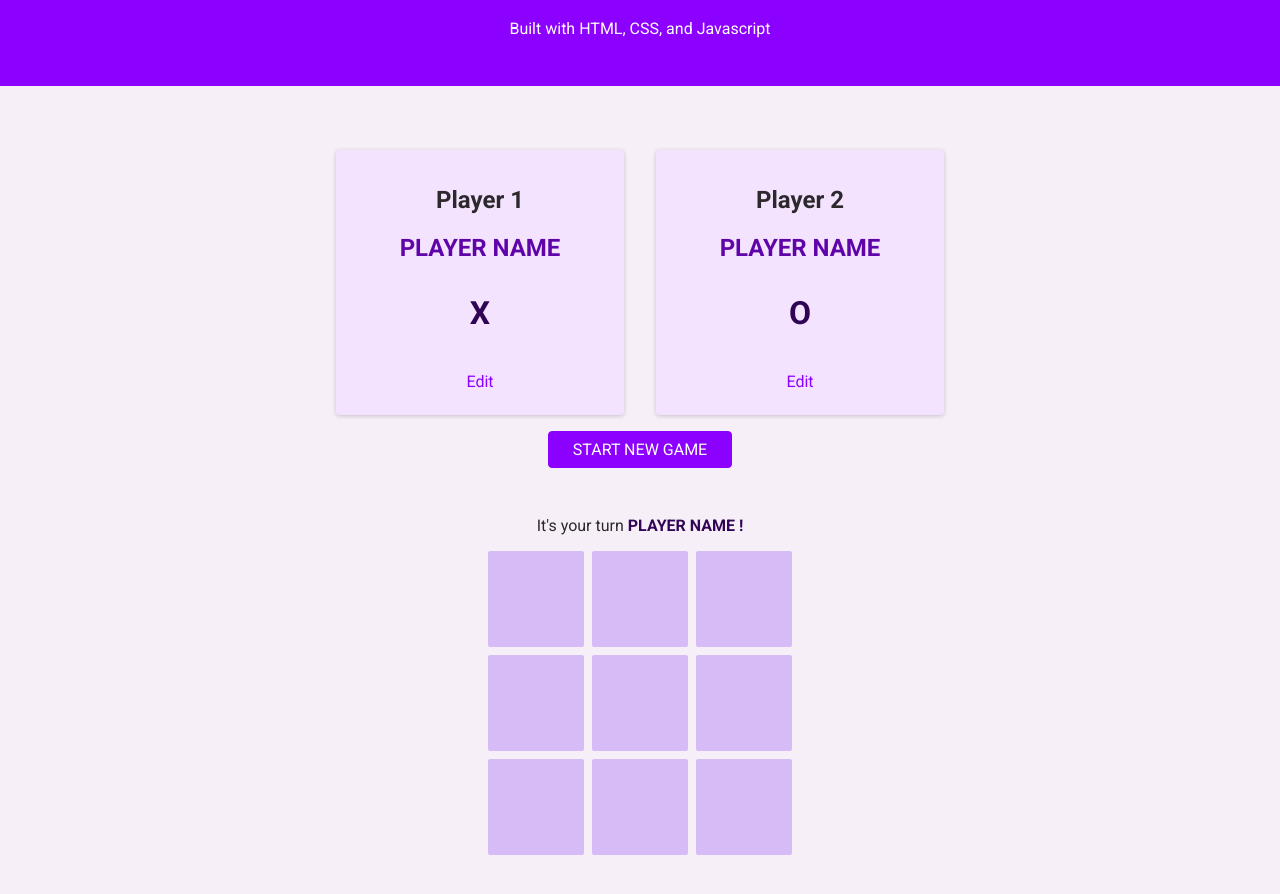
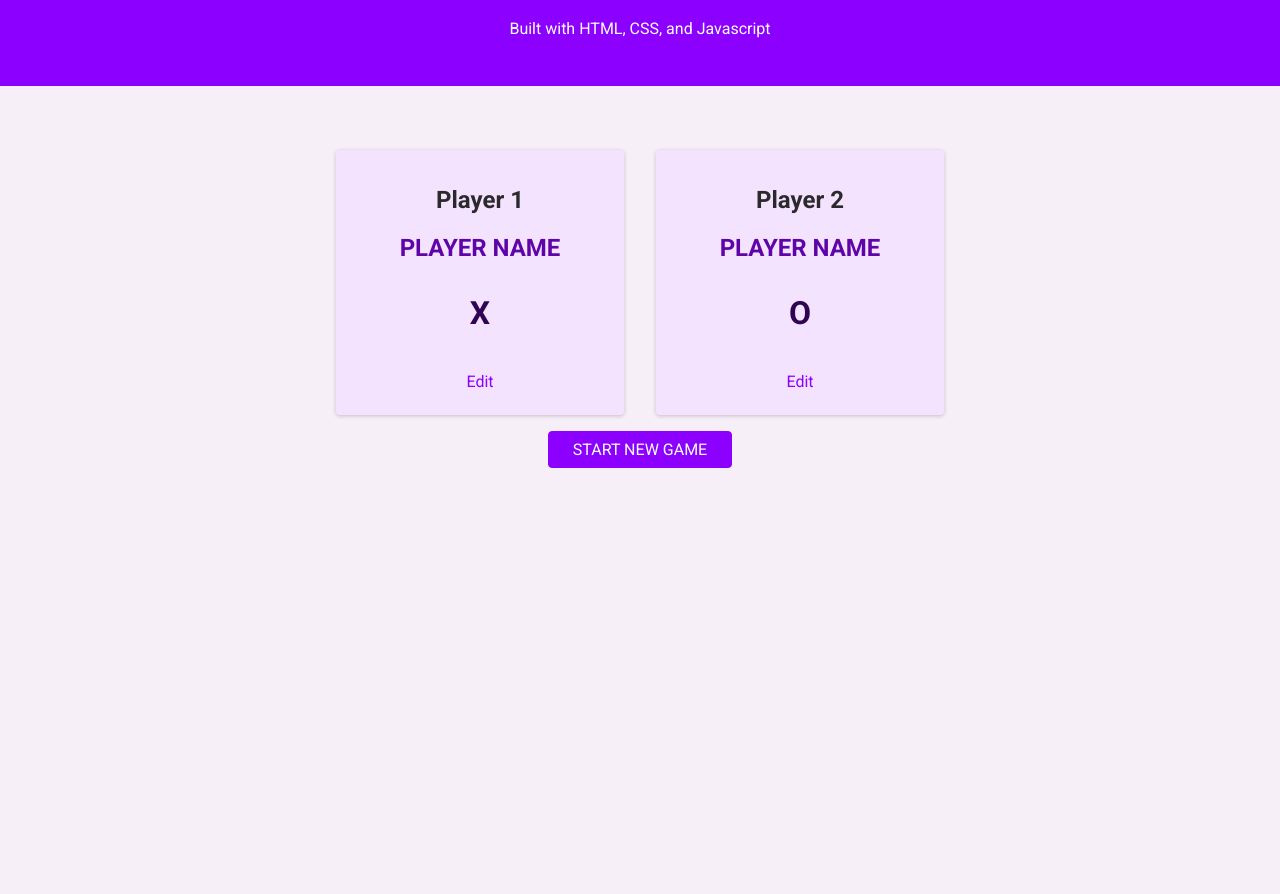
Before and after one commit to smids/tictac-js, a plain HTML site: page index.html in a window 1280 px wide. Shown: the part 94-988 px from the top of the page. After the commit the page ends 800 px from the top, so only its background shows below. Drawn offline with Linux system fonts and the light colour scheme.

Commit message:
adding logic to start a new game

```diff
--- a/index.html
+++ b/index.html
@@ -13,8 +13,8 @@
     />
     <link rel="stylesheet" href="/styles/style.css" />
     <link rel="stylesheet" href="/styles/overlay.css" />
-    <link rel="stylesheet" href="/styles/config.css">
-    <link rel="stylesheet" href="/styles/game.css">
+    <link rel="stylesheet" href="/styles/config.css" />
+    <link rel="stylesheet" href="/styles/game.css" />
 
     <script src="/scripts/config.js" defer></script>
     <script src="/scripts/game.js" defer></script>
@@ -32,11 +32,13 @@
         <form>
           <div class="form-control">
             <label for="player-name">Player Name</label>
-            <input type="text" name="player-name" id="player-name" required/>
+            <input type="text" name="player-name" id="player-name" required />
           </div>
           <div id="config-error"></div>
           <div>
-            <button type="reset" class="btn btn-alt" id="cancel-config-btn">Cancel</button>
+            <button type="reset" class="btn btn-alt" id="cancel-config-btn">
+              Cancel
+            </button>
             <button type="submit" class="btn">Confirm</button>
           </div>
         </form>
@@ -48,7 +50,13 @@
               <h2>Player 1</h2>
               <h3>PLAYER NAME</h3>
               <p class="player-symbol">X</p>
-              <button class="btn btn-alt" id="edit-player-1-btn" data-playerid="1">Edit</button>
+              <button
+                class="btn btn-alt"
+                id="edit-player-1-btn"
+                data-playerid="1"
+              >
+                Edit
+              </button>
             </article>
           </li>
           <li>
@@ -56,11 +64,17 @@
               <h2>Player 2</h2>
               <h3>PLAYER NAME</h3>
               <p class="player-symbol">O</p>
-              <button class="btn btn-alt" id="edit-player-2-btn" data-playerid="2">Edit</button>
+              <button
+                class="btn btn-alt"
+                id="edit-player-2-btn"
+                data-playerid="2"
+              >
+                Edit
+              </button>
             </article>
           </li>
         </ol>
-        <button class="btn">START NEW GAME</button>
+        <button class="btn" id="start-new-btn">START NEW GAME</button>
       </section>
       <section id="active-game">
         <article id="game-over">
--- a/scripts/app.js
+++ b/scripts/app.js
@@ -19,9 +19,12 @@ const errorPlayer = document.getElementById('config-error');
 const editPlayer1Btn = document.getElementById('edit-player-1-btn');
 const editPlayer2Btn = document.getElementById('edit-player-2-btn');
 const cancelPlayerBtn = document.getElementById('cancel-config-btn');
+const newGameBtn = document.getElementById('start-new-btn');
+const gameAreaElement = document.getElementById('active-game');
 
 editPlayer1Btn.addEventListener('click',openPlayerConfig);
 editPlayer2Btn.addEventListener('click',openPlayerConfig);
 cancelPlayerBtn.addEventListener('click', closePlayerConfig);
 backdropElement.addEventListener('click', closePlayerConfig);
 formPlayer.addEventListener('submit', savePlayerConfig);
+newGameBtn.addEventListener('click', startNewGame);
--- a/scripts/game.js
+++ b/scripts/game.js
@@ -0,0 +1,7 @@
+function startNewGame(){
+    if(players[0].name === '' | players[1].name === ''){
+        alert('Please enter valid name');
+        return;
+    }
+    gameAreaElement.style.display = ' block';
+}
--- a/styles/game.css
+++ b/styles/game.css
@@ -1,7 +1,7 @@
 #active-game{
     text-align: center;
     margin: 2rem 0 5rem 0;
-    /* display: none; */
+    display: none;
 }
 
 #game-over{
```
